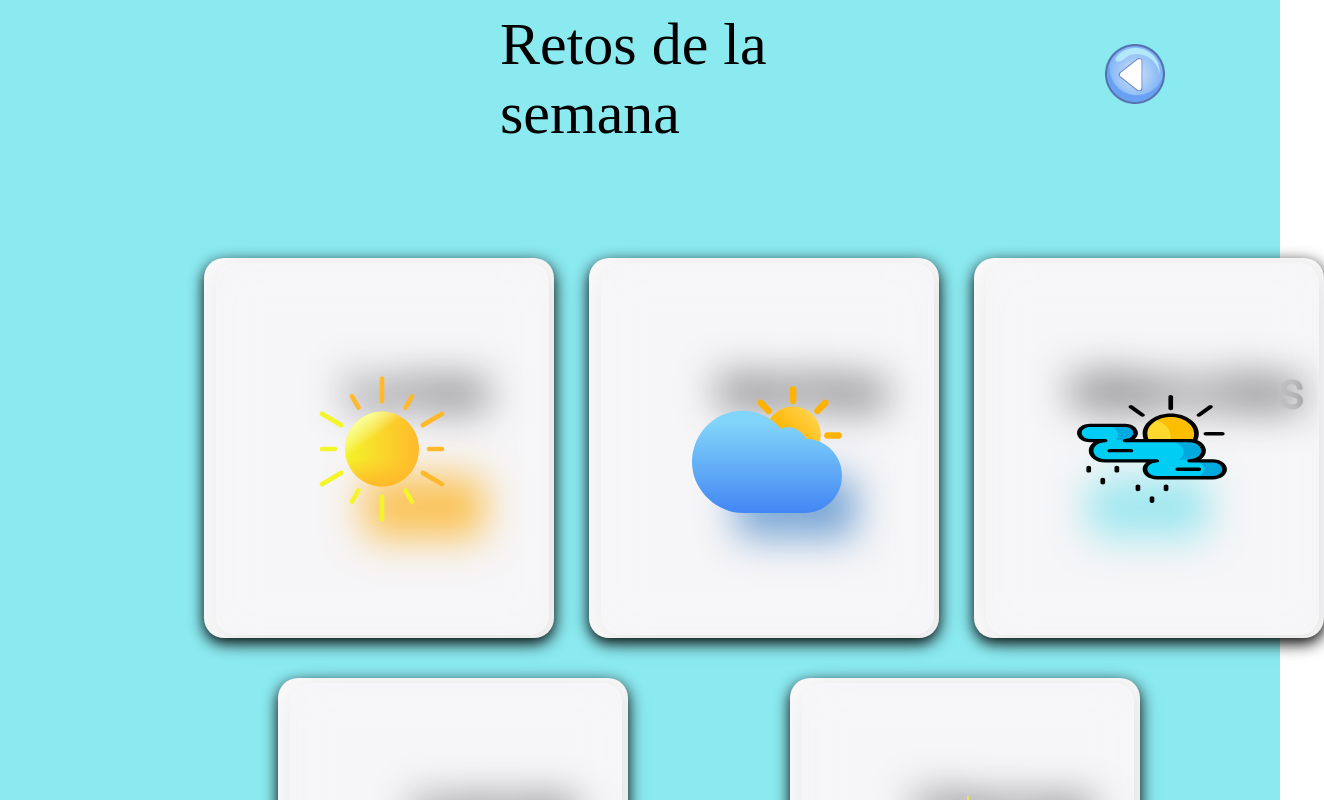
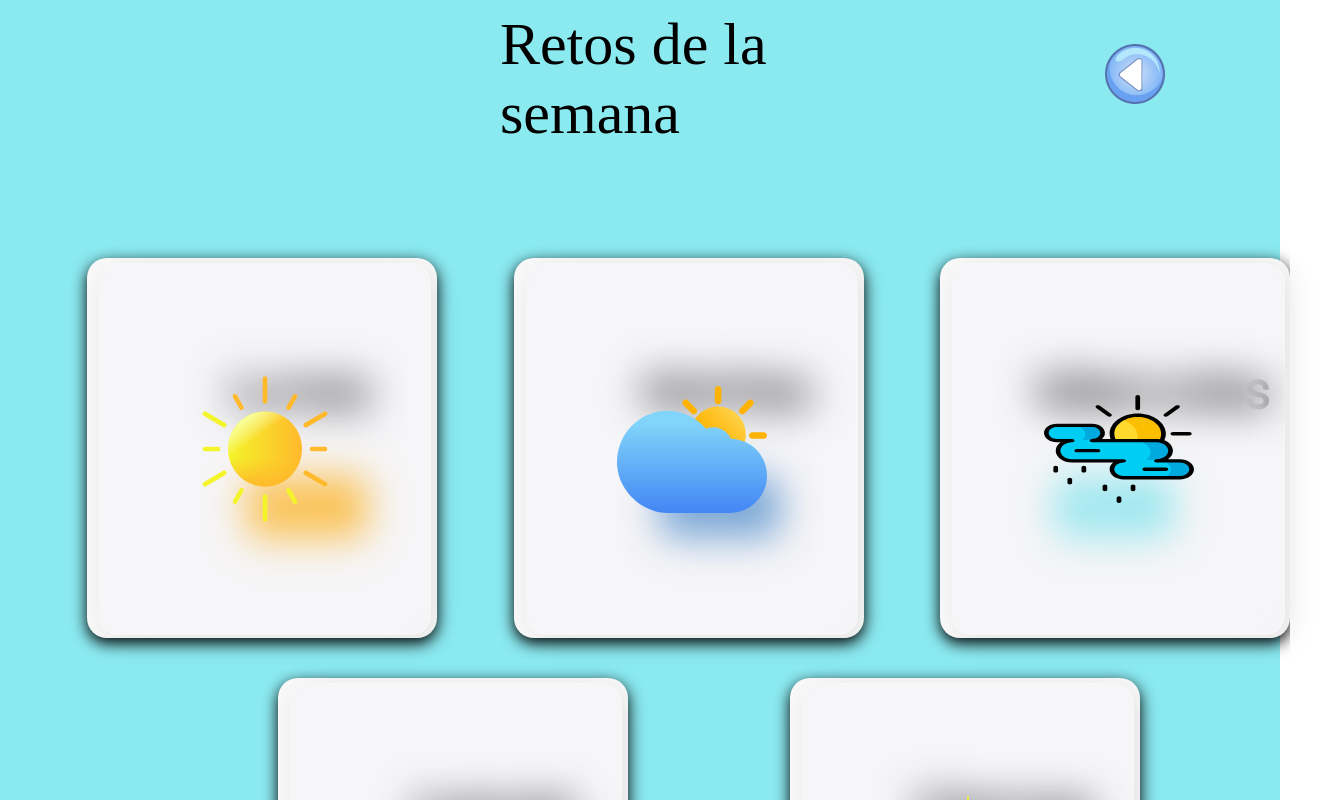
Before and after one commit to Sofiagz21/KOMUYA, a React (Create React App) app: page /Goals in a window 1280 px wide. Shown: the top 800 px of the page, 1324 px wide, since content can reach past the window. Built offline with nearby package versions, Linux system fonts and the light colour scheme; a web font is replaced by a local one.

Commit message:
Hice cambios en el contenedor de los retos -Andrea

```diff
--- a/src/components/Goals/stylesGoals.css
+++ b/src/components/Goals/stylesGoals.css
@@ -41,7 +41,6 @@
 
 
 .retos{
-    margin-left:125px;
     display: grid;
     grid-template-columns: 1fr 1fr 1fr;
     grid-template-rows: 420px;
```
